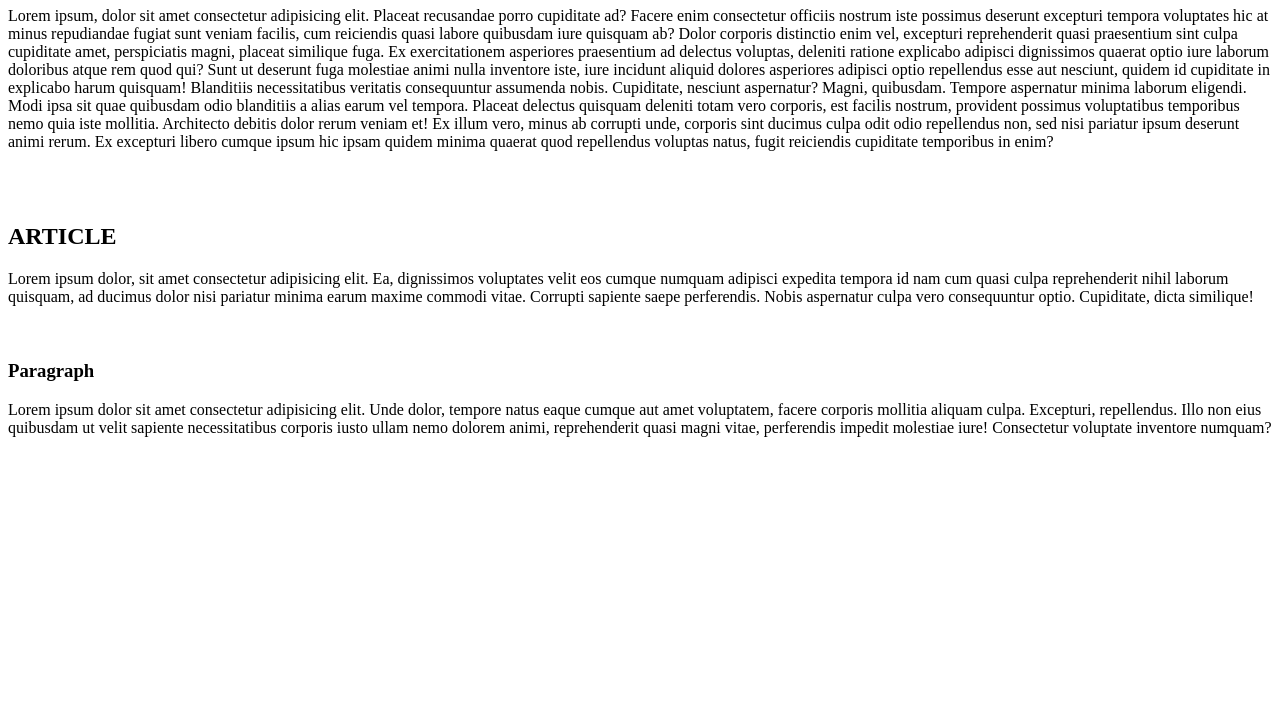
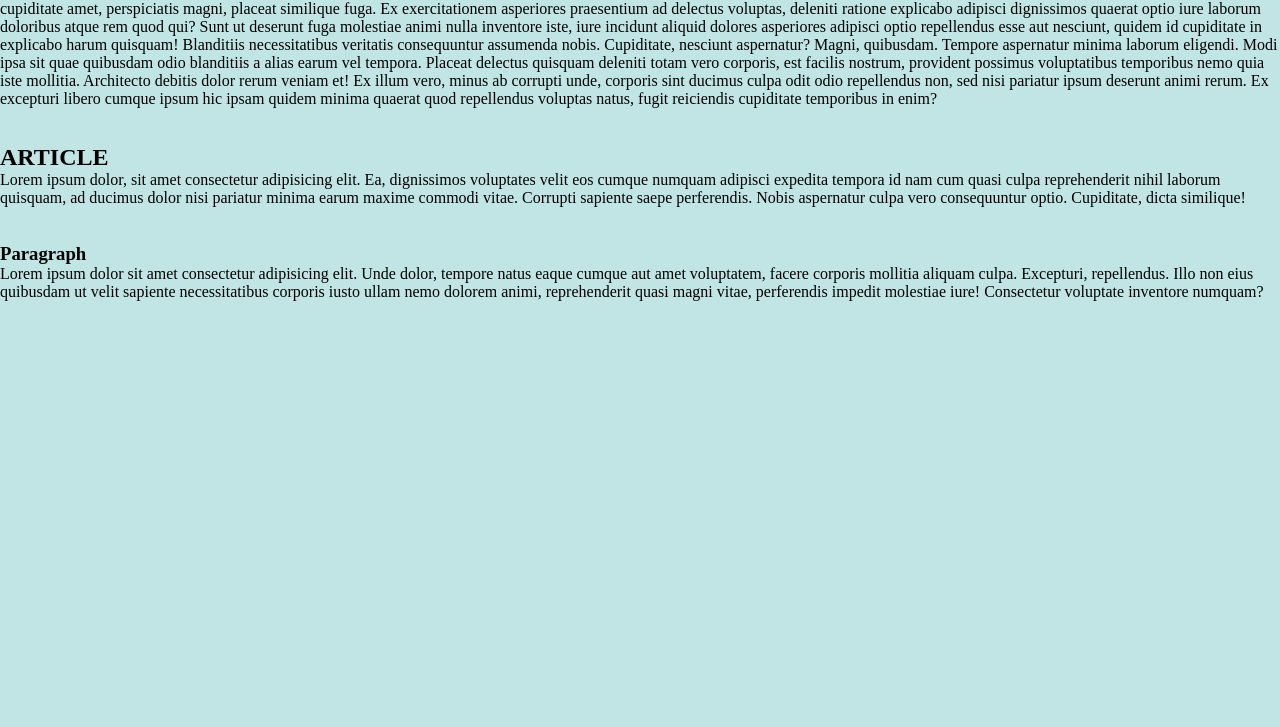
Before and after one commit to SK-Kirtakar/Git_Project, a plain HTML site: page index.html in a window 1280 px wide. Shown: the part 73-800 px from the top of the page. Drawn offline with Linux system fonts and the light colour scheme.

Commit message:
Add index.css 1.0 index.html 1.4

```diff
--- /dev/null
+++ b/index.css
@@ -0,0 +1,8 @@
+* {
+	margin: 0;
+	padding: 0;
+	font-family: 'Times New Roman', Times, serif;
+}
+body {
+	background-color: rgb(193, 229, 229);
+}
--- a/index.html
+++ b/index.html
@@ -4,6 +4,7 @@
 	<meta charset="UTF-8">
 	<meta name="viewport" content="width=device-width, initial-scale=1.0">
 	<title>Git_Project</title>
+	<link rel="stylesheet" href="index.css">
 </head>
 <body>
 	<h1>Welcome</h1>
```
